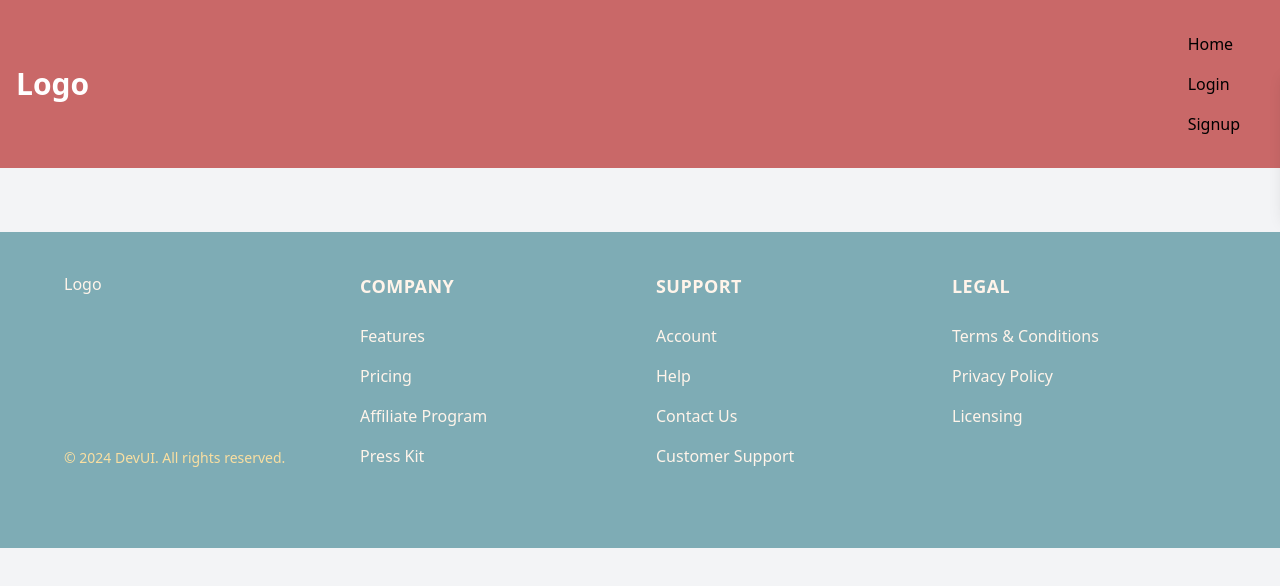
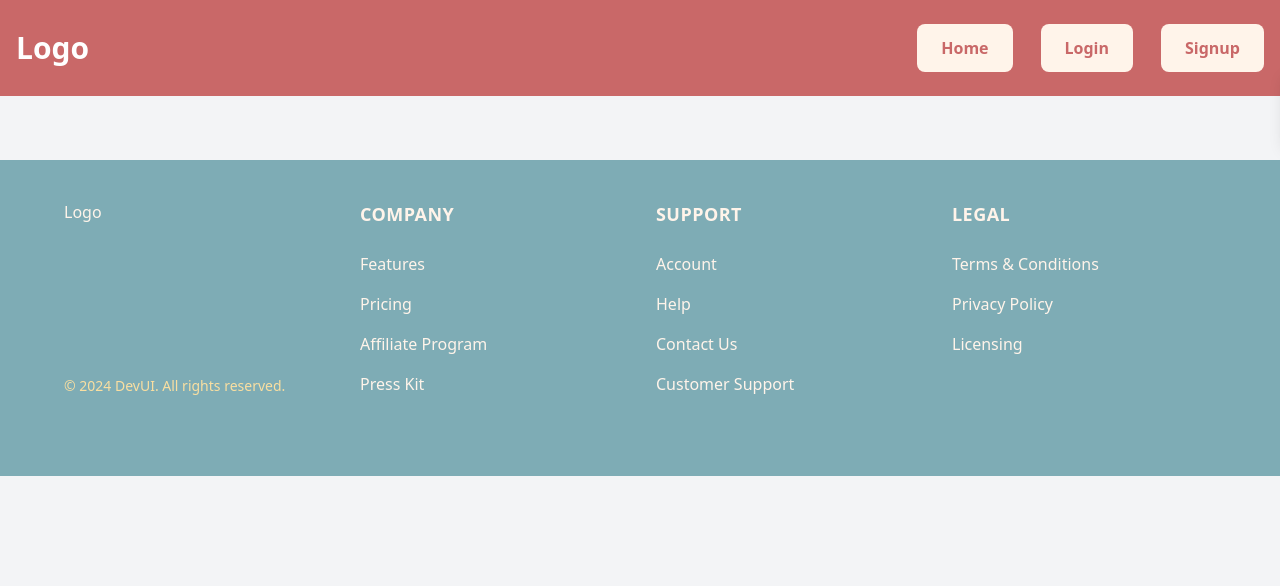
Before and after one commit to DamodarPatil/Blog-website, a React (Vite) app: page / in a window 1280 px wide. Shown: the top 586 px of the page. Built offline with nearby package versions, Linux system fonts and the light colour scheme; no server answers.

Commit message:
Refactor NavItems component to add mobile menu functionality and improve navigation handling

```diff
--- a/src/components/Header/NavItems.jsx
+++ b/src/components/Header/NavItems.jsx
@@ -1,17 +1,48 @@
 import { useNavigate } from "react-router-dom";
 import PropTypes from "prop-types";
+import { useEffect, useState } from "react";
 
-const NavItems = ({ items }) => {
+const NavItems = ({ items, closeMobileMenu }) => {
   const navigate = useNavigate();
+  const [isMobileMenuOpen, setIsMobileMenuOpen] = useState(false);
+
+  const handleNavigation = (slug) => {
+    navigate(slug);
+    if (closeMobileMenu) {
+      closeMobileMenu(); // Close menu on mobile when navigating
+    }
+  };
+
+  const handleResize = () => {
+    // Assuming 768px is the breakpoint for mobile
+    if (window.innerWidth > 768) {
+      setIsMobileMenuOpen(false);
+      if (closeMobileMenu) {
+        closeMobileMenu(); // Close menu when resizing to desktop
+      }
+    }
+  };
+
+  useEffect(() => {
+    window.addEventListener("resize", handleResize);
+    return () => {
+      window.removeEventListener("resize", handleResize);
+    };
+  });
+
   return (
-    <ul>
+    <ul
+      className={`flex flex-col space-y-4 ${
+        isMobileMenuOpen ? "md:hidden" : "md:flex-row md:space-x-7 md:space-y-0"
+      } p-4 md:p-0`}
+    >
       {items
         .filter((item) => item.active)
         .map((item) => (
           <li key={item.name}>
             <button
-              onClick={() => navigate(item.slug)}
-              className="inline-block px-6 py-2 duration-200 hover:bg-blue-100 rounded-full"
+              onClick={() => handleNavigation(item.slug)}
+              className="block w-full text-left md:inline-block px-6 md:py-3 py-1 text-[#C96868] bg-[#FFF4EA] rounded-lg font-semibold hover:bg-[#FADFA1] hover:text-white transition duration-300 ease-in-out"
             >
               {item.name}
             </button>
@@ -29,6 +60,7 @@ NavItems.propTypes = {
       active: PropTypes.bool.isRequired,
     })
   ).isRequired,
+  closeMobileMenu: PropTypes.func,
 };
 
 export default NavItems;
```
